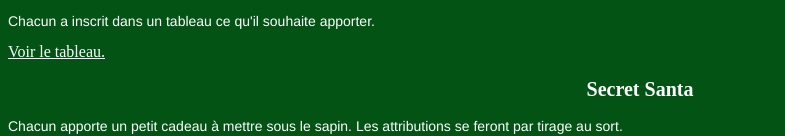
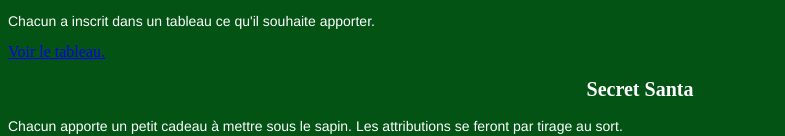
Before and after one commit to Gaellle/Hello-World, a plain HTML site: page index.html in a window 1280 px wide. Shown: the part 445-581 px from the top of the page, without its empty margins (0-785 px from the left). Drawn offline with Linux system fonts and the light colour scheme.

Commit message:
Update style.css

```diff
--- a/style.css
+++ b/style.css
@@ -22,4 +22,4 @@ h1{
     background-color: #025314;
     }
 
-    a:link {color: white;}
+    link {color: white;}
```
